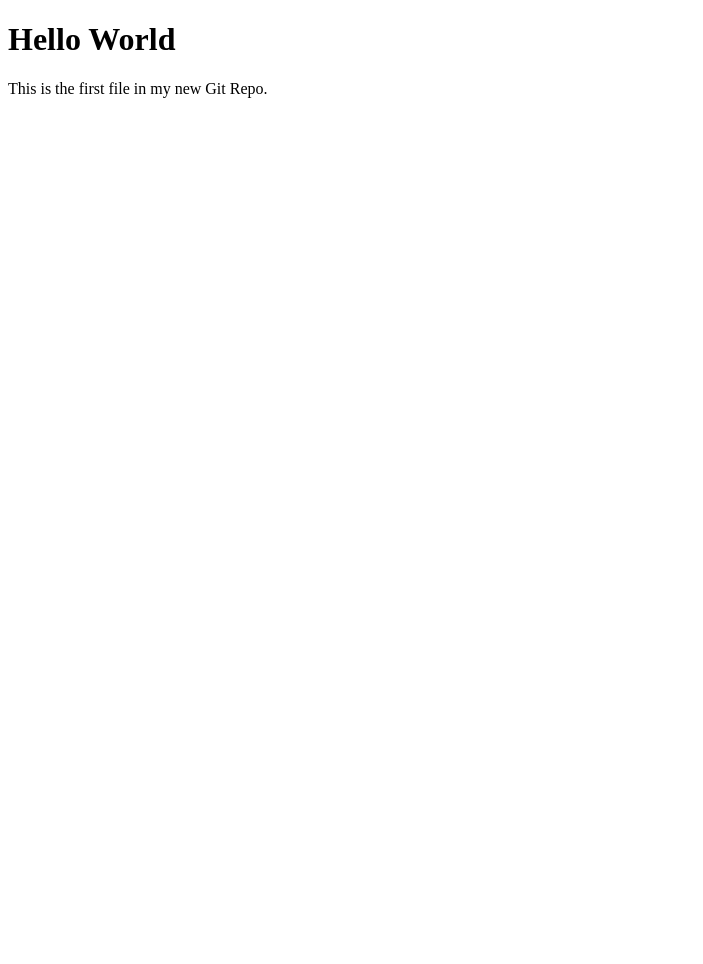
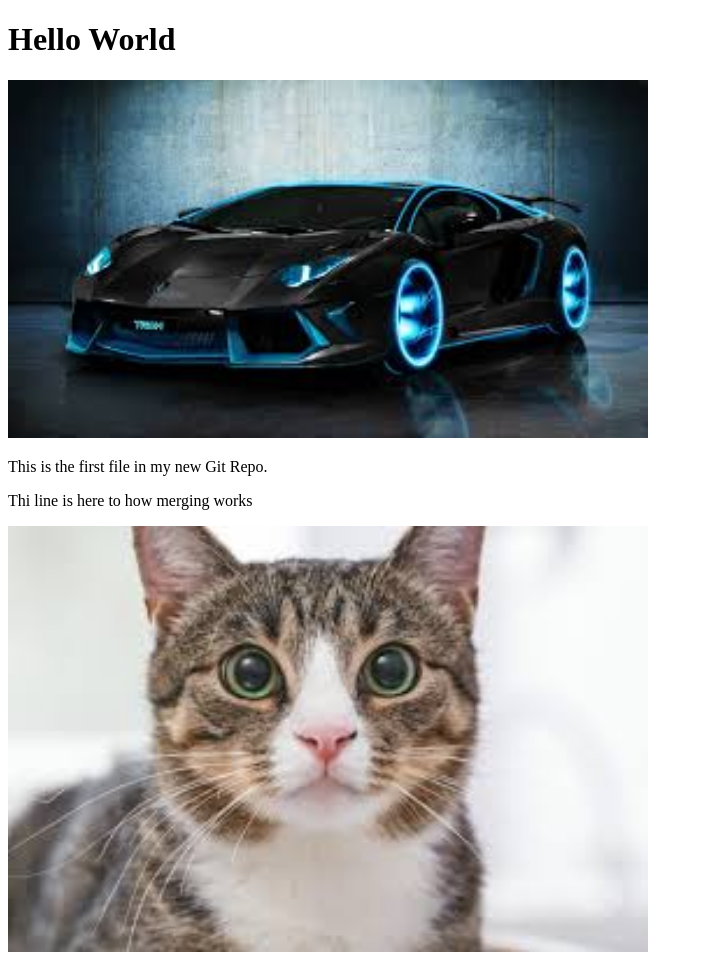
Before and after one commit to dominguezdennis109-dot/hello-world, a plain HTML site: page index.html in a window 1280 px wide. Shown: the whole page, without its empty margins (0-703 px from the left). Before the commit the page ends 800 px from the top, so only its background shows below. Drawn offline with Linux system fonts and the light colour scheme.

Commit message:
index.html

```diff
--- a/index.html
+++ b/index.html
@@ -5,6 +5,11 @@
 </head>
 <body>
 <h1> Hello World </h1>
+<div><img src="img_hello_world.jpg" alt="Hello World form space" style="width:100%; max-width:640px"</div>
 <p> This is the first file in my new Git Repo. </p>
+<p>Thi line is here to how merging works</p>
+<div><img src="img_hello_git.jpg" alt="Hello Git" style="width:100%; max-width:640px"</div>
+
 </body>
+
 </html>
```
